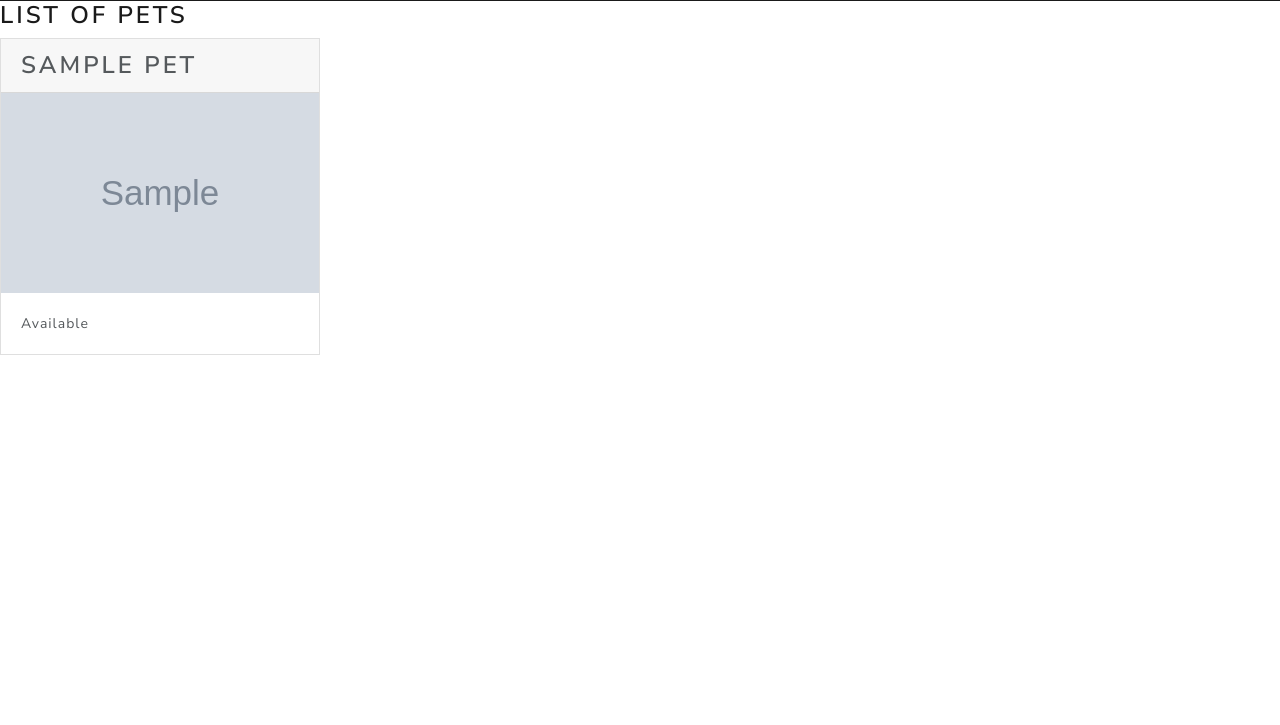
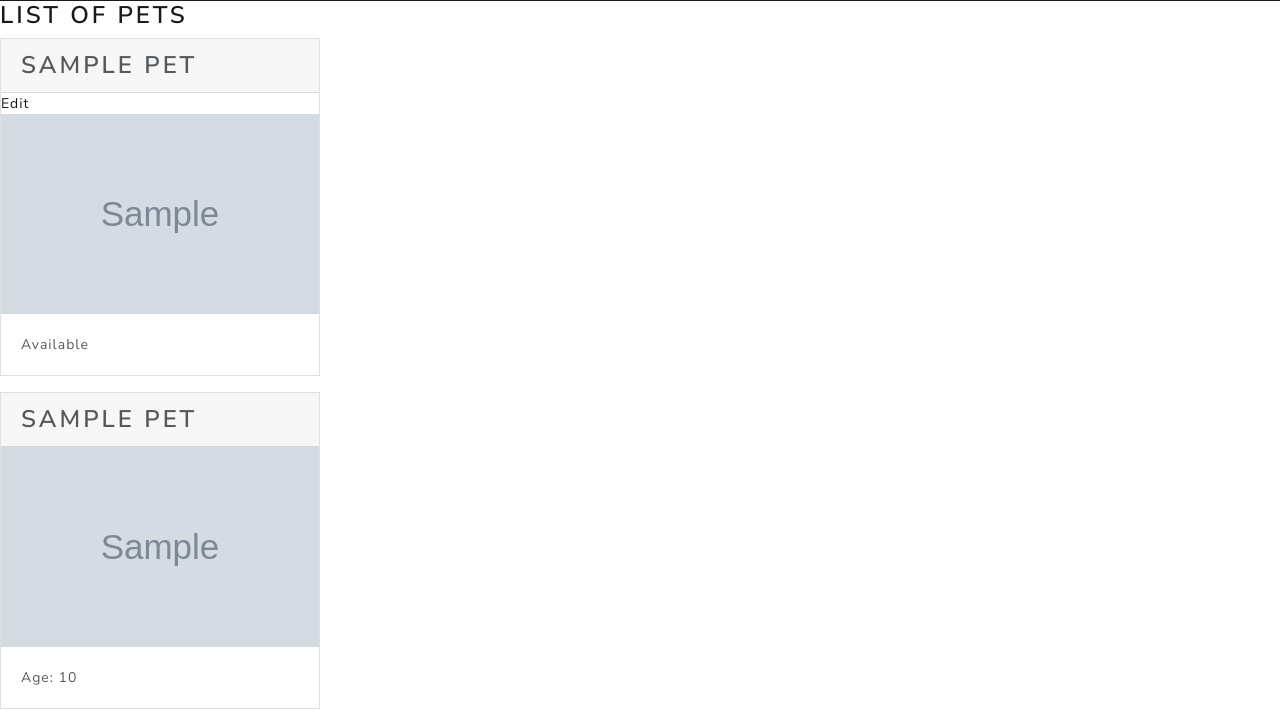
Before and after one commit to maryrocha79/Adopt-Pet, a Flask app: template templates/pet_index.html in a window 1280 px wide. Shown: the part 88-813 px from the top of the page. Before the commit the page ends 443 px from the top, so only its background shows below. Run offline with Flask 2, Linux system fonts and the light colour scheme; tables that the repository leaves empty hold one stand-in row (values such as "Sample post"); the template is opened without the code that fills it: values that come from a table or form of the project are taken from there, most other values are stand-ins (such as "Sample title", 1, 10 or a date in 2020); grey boxes marked "Sample" are stand-in pictures; some libraries are stand-ins or nearby versions.

Commit message:
add api route for random pet

```diff
--- a/app.py
+++ b/app.py
@@ -1,9 +1,13 @@
+import os
 from flask import Flask, url_for, render_template, redirect, flash
 from flask_sqlalchemy import SQLAlchemy
 from flask_debugtoolbar import DebugToolbarExtension
 from flask_wtf import FlaskForm
 from wtforms import StringField, IntegerField, RadioField, TextAreaField, BooleanField
 from wtforms.validators import InputRequired, Length, NumberRange, URL, Optional
+import requests
+
+petfinder_api_key = os.environ["PETFINDER_API_KEY"]
 
 defaultimg = "https://media.gettyimages.com/photos/portrait-of-otter-on-grassy-field-picture-id590287239?s=612x612"
 app = Flask(__name__)
@@ -36,28 +40,44 @@ class AddPetForm(FlaskForm):
     name = StringField("Pet Name", validators=[InputRequired()])
     species = RadioField(
         "Species",
-        validators=[InputRequired()],
         choices=[('cat', 'Cat'), ('dog', 'Dog'), ('porcupine', 'Porcupine')])
     photo_url = StringField("Photo Url", validators=[Optional(), URL()])
     age = IntegerField(
-        "Pet Age", validators=[InputRequired(),
+        "Pet Age", validators=[Optional(),
                                NumberRange(min=0, max=30)])
-    notes = TextAreaField("Comments", validators=[Length(max=50)])
+    notes = TextAreaField("Comments", validators=[Optional(), Length(max=50)])
 
 
-class EditForm(FlaskForm):
+class EditPetForm(FlaskForm):
     photo_url = StringField("Photo Url", validators=[Optional(), URL()])
     notes = TextAreaField("Comments", validators=[Length(max=50)])
     available = BooleanField("Available?")
 
 
-@app.route('/pets')
+def get_random_pet():
+    r = requests.get("http://api.petfinder.com/pet.getRandom", {
+        "key": petfinder_api_key,
+        "output": "basic",
+        "format": "json"
+    })
+    print(r.content)
+    return r.json()['petfinder']['pet']
+
+
+@app.route('/')
 def pet_index():
     pets = Pet.query.all()
-    return render_template('pet_index.html', pets=pets)
+    find_pet = get_random_pet()
+    pet_info = {
+        "name": find_pet['name']['$t'],
+        "photo_url": find_pet['media']['photos']['photo'][1]['$t'],
+        "age": find_pet['age']['$t']
+    }
+
+    return render_template('pet_index.html', pets=pets, pet_info=pet_info)
 
 
-@app.route('/pets/add', methods=['GET', 'POST'])
+@app.route('/add', methods=['GET', 'POST'])
 def add_pet():
     """Show pet add form and handle adding"""
     form = AddPetForm()
@@ -82,17 +102,18 @@ def add_pet():
     else:
         return render_template("pet_add_form.html", form=form)
 
-    @app.route('/pets/<int:pet_id>', methods=['GET', 'POST'])
-    def display_edit(pet_id):
-        pet = Pet.query.get(pet_id)
-        form = EditForm(obj=pet)
 
-        if form.validate_on_submit():
-            pet.photo_url = form.data['photo_url']
-            pet.notes = form.data['notes']
-            pet.available = form.data['available']
-            db.session.commit()
-            return redirect(url_for('pet_index'))
+@app.route('/<int:pet_id>', methods=['GET', 'POST'])
+def display_edit(pet_id):
+    pet = Pet.query.get(pet_id)
+    form = EditPetForm(obj=pet)
 
-        else:
-            return render_template("pet_edit_form.html", form=form, pet=pet)
+    if form.validate_on_submit():
+        pet.photo_url = form.data['photo_url']
+        pet.notes = form.data['notes']
+        pet.available = form.data['available']
+        db.session.commit()
+        return redirect(url_for('pet_index'))
+
+    else:
+        return render_template("pet_edit_form.html", form=form, pet=pet)
--- a/static/style.css
+++ b/static/style.css
@@ -0,0 +1,3 @@
+.container {
+  margin: 5%;
+}
--- a/templates/base.html
+++ b/templates/base.html
@@ -31,10 +31,11 @@
           </ul>
         </div>
       </nav>
-  <h3>List of Pets</h3>
+<div class="conatiner-fluid">
+<h3>List of Pets</h3>
 
   {% block content%}
   {% endblock%}
-
+</div>
 </body>
 </html>
--- a/templates/pet_add_form.html
+++ b/templates/pet_add_form.html
@@ -2,7 +2,7 @@
 
 {%block content %}
 <h3>Add Pet</h3>
-<form action="/pets/add" method="POST">
+<form action="/add" method="POST">
 
   {{ form.hidden_tag() }}
 
--- a/templates/pet_index.html
+++ b/templates/pet_index.html
@@ -1,13 +1,14 @@
 {% extends 'base.html' %}
 {% block content %}
-<div class="card mb-3" style="max-width: 20rem;">
+<div>
+  <div class="card mb-3" style="max-width: 20rem;">
     {% for pet in pets %}
     <h3 class="card-header">{{pet.name}}</h3>
-
+    <a href="{{url_for('display_edit' , pet_id = pet.id)}}">Edit</a>
     {% if photo_url%}
-    <img style="height: 200px; width: 100%; display: block;" src="{{pet.photo_url}}" alt="Card image">
+    <img style="height: 200px; width: 100%; display: block;" src="{{ pet.photo_url }}" alt="Card image">
     {% else%}
-    <img style="height: 200px; width: 100%; display: block;" src="{{defaultimg}}" alt="Card image">
+    <img style="height: 200px; width: 100%; display: block;" src="{{ defaultimg }}" alt="Card image">
     {% endif%}
     <div class="card-body">
      {% if pet.available %}
@@ -16,9 +17,14 @@
     </div>
     {% endfor%}
   </div>
-
+</div>
+<div>
+  <div class="card mb-3" style="max-width: 20rem;">
+    <h3 class="card-header">{{pet_info.name}}</h3>
+    <img style="height: 200px; width: 100%; display: block;" src="{{ pet_info.photo_url }}" alt="Card image">
+    <div class="card-body">
+      <p class="card-text">Age: {{ pet_info.age}}</p>
+    </div>
+  </div>
+</div>
 {% endblock %}
-
-
-
-<!-- <a href="{{url_for('display_edit' , pet_id = pet.id)}}">Edit</a> -->
```
Also changed, not shown: templates/key.py (added, +16 -0 lines), templates/pet_edit_form.html (+10 -14 lines).
